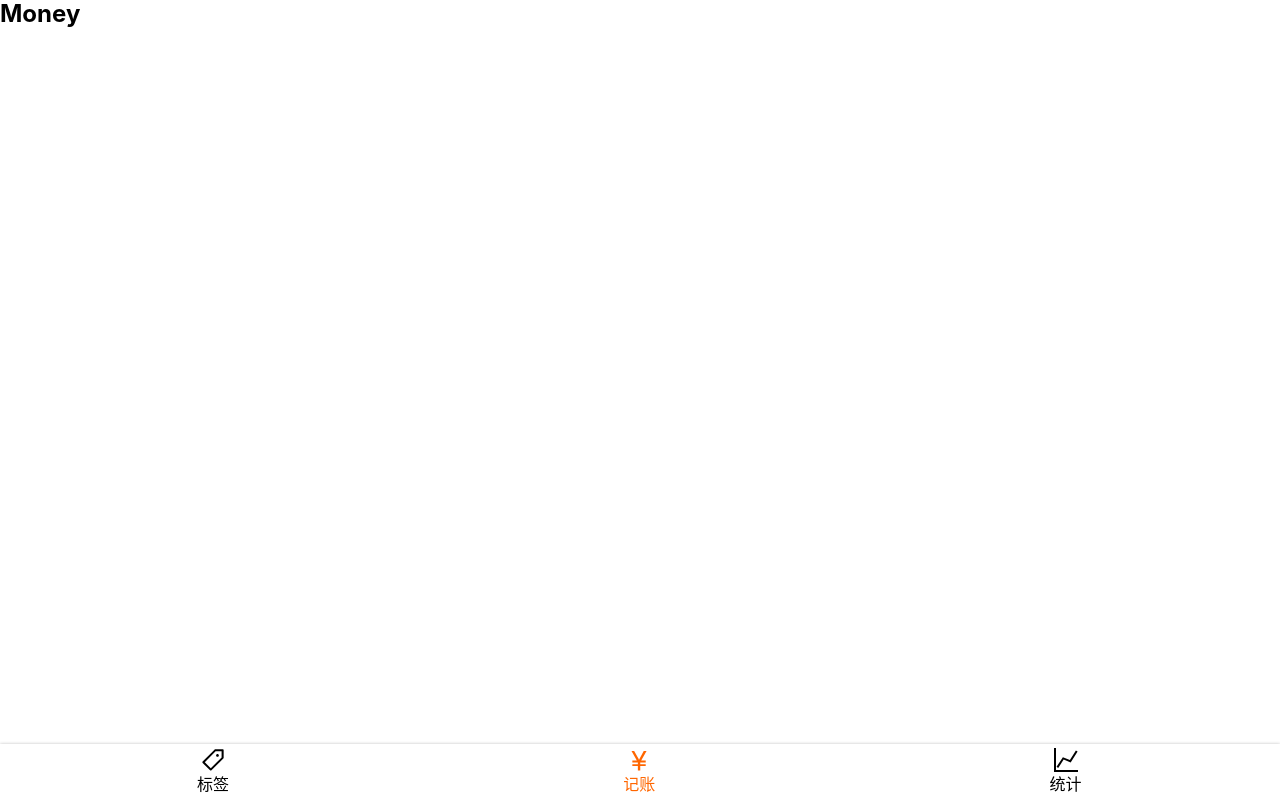
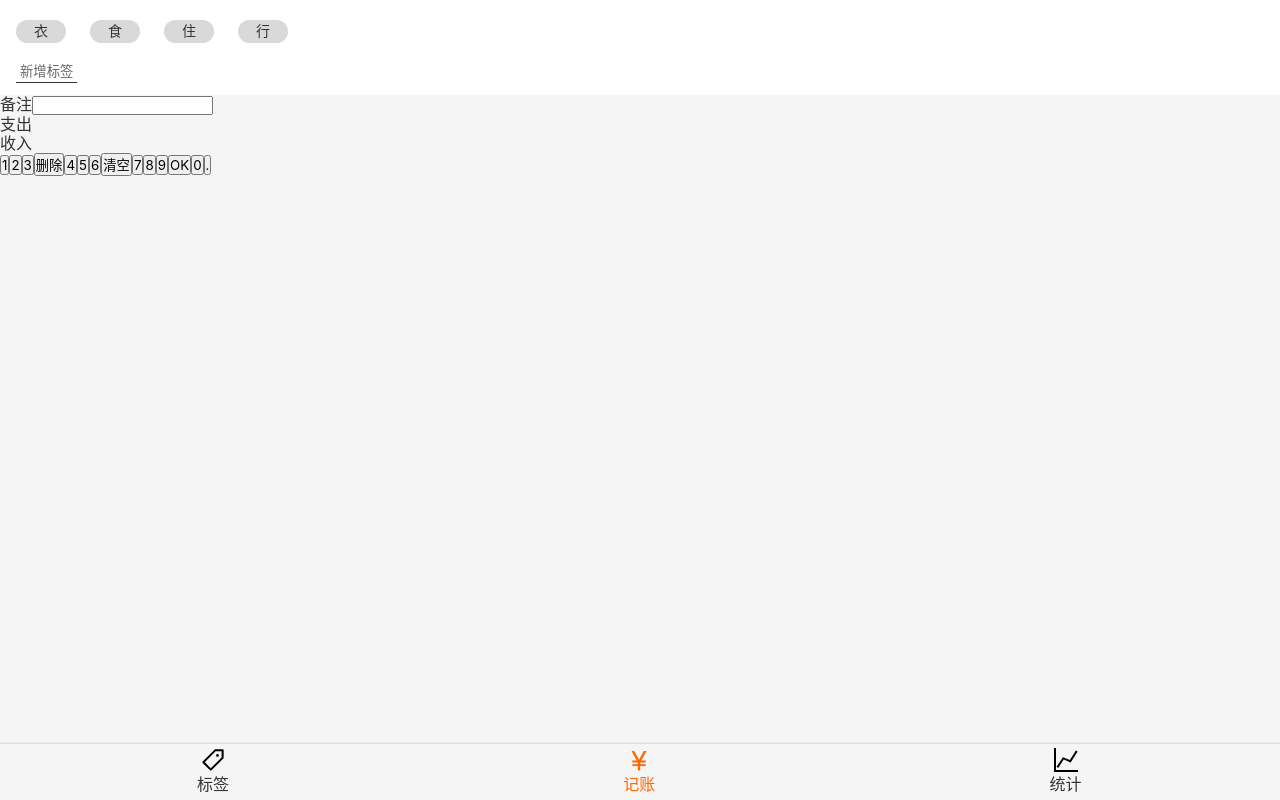
Before and after one commit to CodeBlankCjj/morney-react, a React app: page /money in a window 1280 px wide. Built offline with nearby package versions, Linux system fonts and the light colour scheme.

Commit message:
Money.tsx > TagsSection UI 完成

```diff
--- a/src/App.tsx
+++ b/src/App.tsx
@@ -4,9 +4,15 @@
 import Money from 'views/Money';
 import Statistics from 'views/Statistics';
 import NoMatch from './views/NoMatch';
+import styled from 'styled-components';
+
+const AppWrapper = styled.div`
+  color: #333333;
+`;
 
 function App() {
   return (
+    <AppWrapper>
       <Router>
         <Switch>
           <Redirect exact from="/" to="money"/>
@@ -24,6 +30,7 @@
           </Route>
         </Switch>
       </Router>
+    </AppWrapper>
   );
 }
 
--- a/src/index.scss
+++ b/src/index.scss
@@ -22,8 +22,13 @@
 
 body {
   font-family: $font-hei;
+  background: #f5f5f5;
   font-size: 16px;
   line-height: 1.2;
+}
+
+button {
+  font-family: inherit;
 }
 
 .icon {
--- a/src/views/Money.tsx
+++ b/src/views/Money.tsx
@@ -1,10 +1,84 @@
 import Layout from '../components/Layout';
 import React from 'react';
+import styled from 'styled-components';
+
+const TagsSection = styled.section`
+  background: #fff;
+  padding: 12px 16px;
+
+  > ol {
+    margin: 0 -12px;
+
+    > li {
+      background: #d9d9d9;
+      border-radius: 18px;
+      display: inline-block;
+      padding: 3px 18px;
+      font-size: 14px;
+      margin: 8px 12px;
+    }
+  }
+
+  > button {
+    background: none;
+    border: none;
+    padding: 2px 4px;
+    border-bottom: 1px solid #333;
+    color: #666;
+    margin-top: 8px;
+  }
+`;
+
+const NotesSection = styled.section`
+
+`;
+const CategorySection = styled.section`
+
+`;
+const NumberPadSection = styled.section`
+
+`;
 
 function Money() {
   return (
     <Layout>
-      <h2>Money</h2>
+      <TagsSection className="tags">
+        <ol>
+          <li>衣</li>
+          <li>食</li>
+          <li>住</li>
+          <li>行</li>
+        </ol>
+        <button>新增标签</button>
+      </TagsSection>
+      <NotesSection>
+        <label>
+          <span>备注</span>
+          <input type="text"/>
+        </label>
+      </NotesSection>
+      <CategorySection>
+        <ul>
+          <li>支出</li>
+          <li>收入</li>
+        </ul>
+      </CategorySection>
+      <NumberPadSection>
+        <button>1</button>
+        <button>2</button>
+        <button>3</button>
+        <button>删除</button>
+        <button>4</button>
+        <button>5</button>
+        <button>6</button>
+        <button>清空</button>
+        <button>7</button>
+        <button>8</button>
+        <button>9</button>
+        <button>OK</button>
+        <button>0</button>
+        <button>.</button>
+      </NumberPadSection>
     </Layout>
   );
 }
```
Lines whose indentation alone changed are shown as unchanged.
